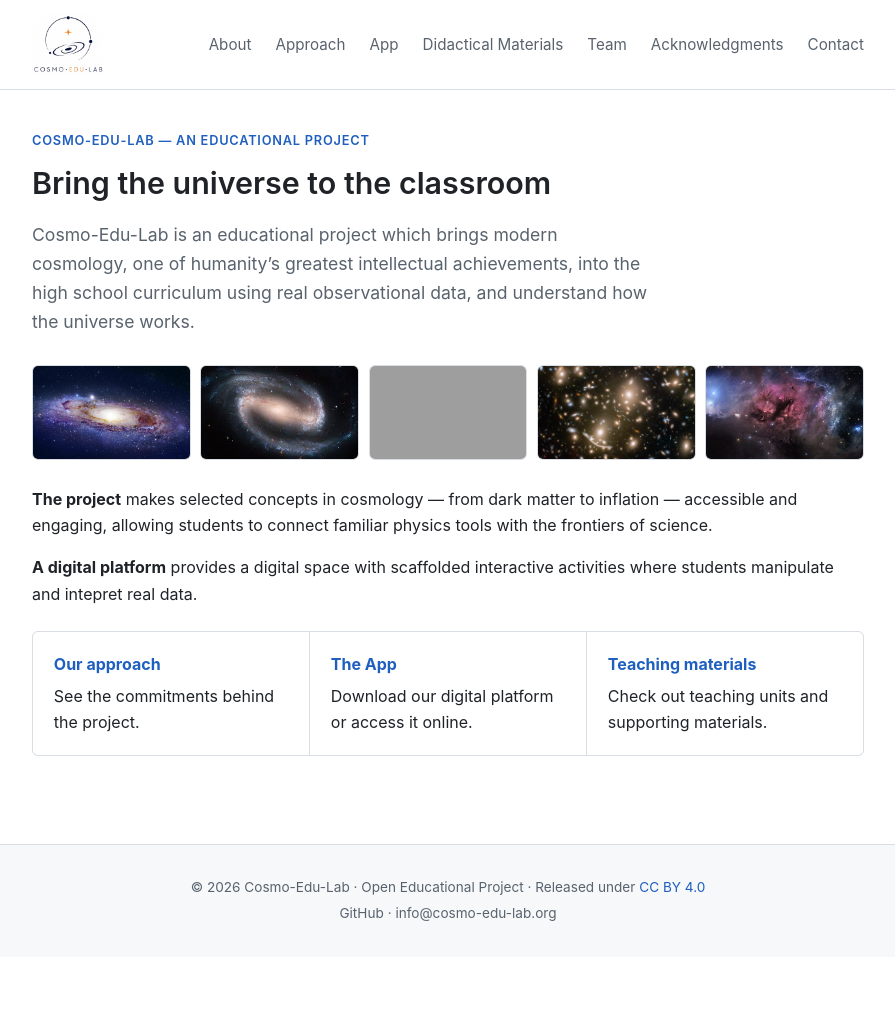
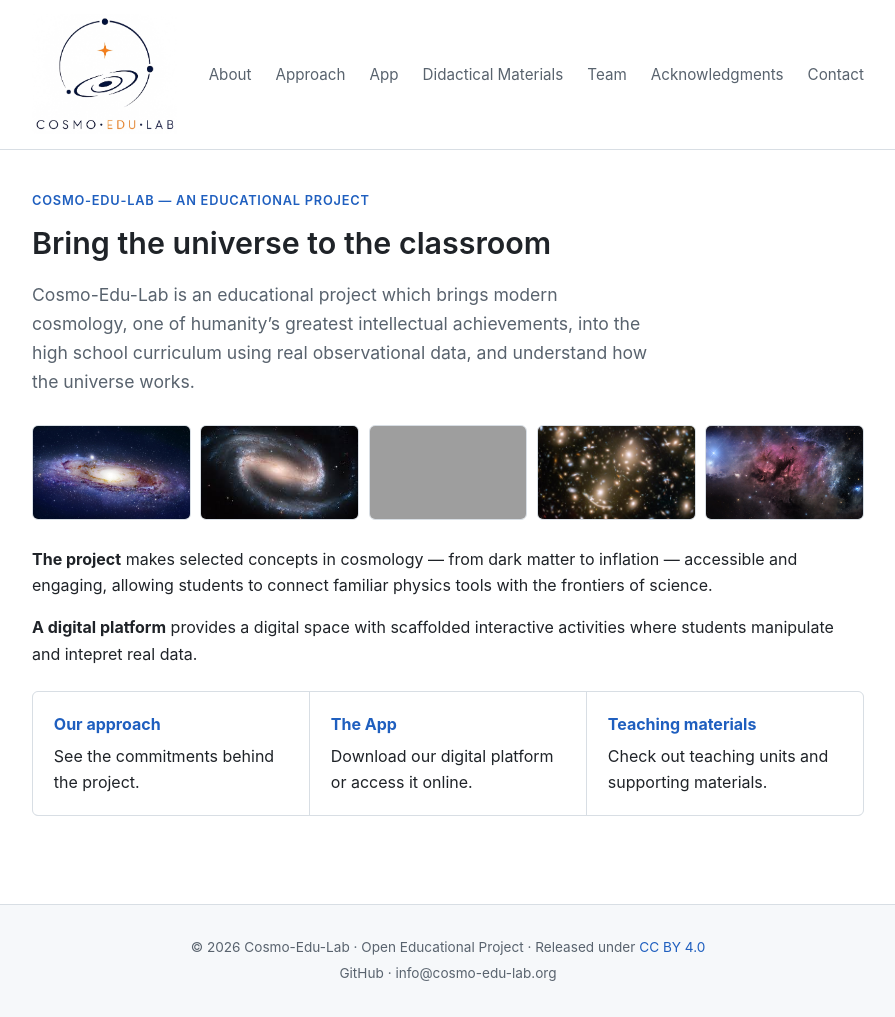
Before and after one commit to cosmo-edu-lab/cosmo-edu-lab.github.io, a Jekyll site: the page built from index.md, in a window 1280 px wide and 1017 px high. Shown: the whole window, without its empty margins (192-1087 px from the left). Built offline with Jekyll 4.4.1, drawn with Linux system fonts in a browser that asks for light colours; grey boxes are pictures that could not be loaded.

```diff
--- a/assets/css/style.css
+++ b/assets/css/style.css
@@ -81,7 +81,7 @@
 .brand-logo {
   display: block;
   width: auto;
-  height: 60px;
+  height: 120px;
 }
 
 .nav-links { display: flex; gap: 1.5rem; }
```
